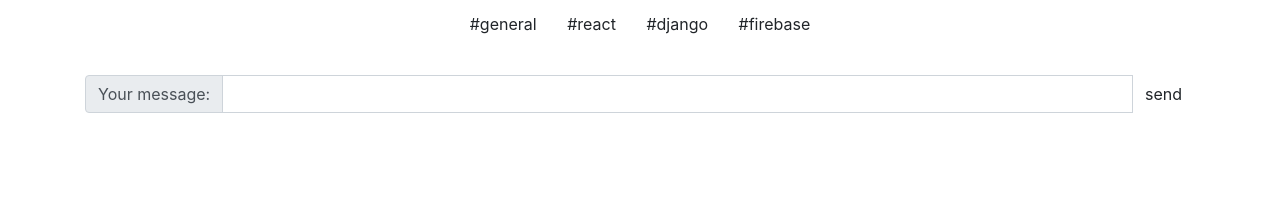
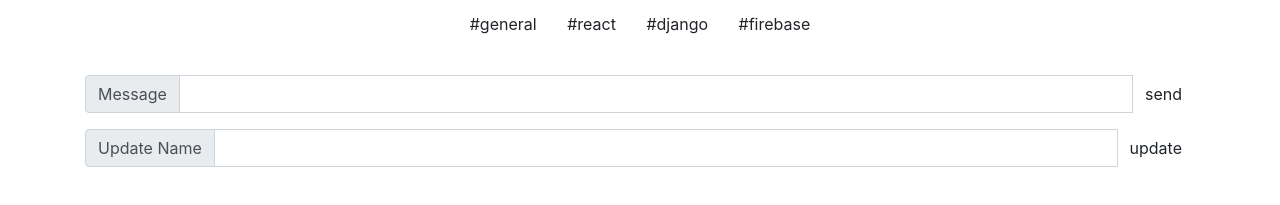
Before and after one commit to viveshCodes/discrete-chat, a plain HTML site: page index.html in a window 1280 px wide. Shown: the part 123-328 px from the top of the page. Drawn offline with nearby package versions, Linux system fonts and the light colour scheme.

Commit message:
Add form to update name

```diff
--- a/index.html
+++ b/index.html
@@ -34,7 +34,7 @@
         <form class="new-chat my-3">
             <div class="input-group">
               <div class="input-group-prepend">
-                <div class="input-group-text">Your message:</div>
+                <div class="input-group-text">Message</div>
               </div>
               <input type="text" id="message" class="form-control" required>
               <div class="input-group-append">
@@ -44,6 +44,19 @@
         </form>
 
         <!--Update Name Form-->
+        <form class="new-name my-3">
+            <div class="input-group">
+              <div class="input-group-prepend">
+                <div class="input-group-text">Update Name</div>
+              </div>
+              <input type="text" id="name" class="form-control" required>
+              <div class="input-group-append">
+                <input type="submit" class="btn" value="update">
+              </div>
+            </div>
+            <div class="update-mssg"></div>
+        </form>
+
   </div>
     <!--Scripts-->
     <script src="scripts/chat.js"></script>
```
